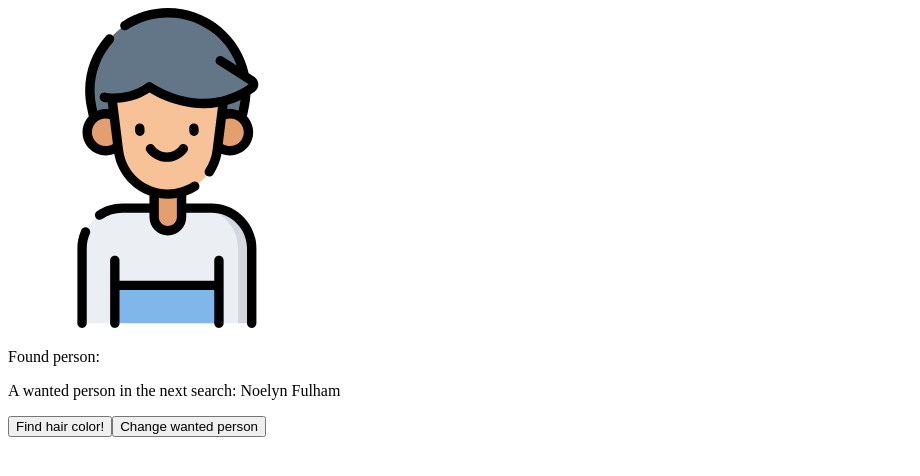
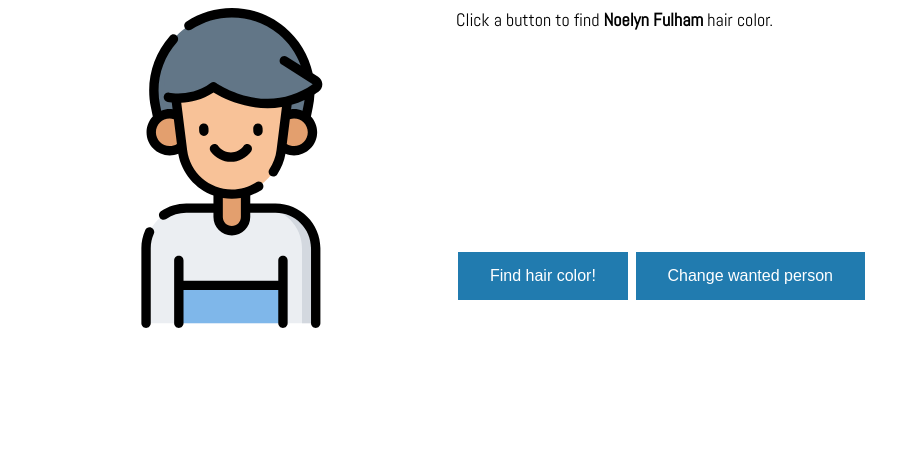
Before and after one commit to mariagieroba/js-algorithms, a plain HTML site: page binarySearch/index.html in a window 1280 px wide. Shown: the whole page, without its empty margins (0-920 px from the left). Drawn offline with Linux system fonts and the light colour scheme.

Commit message:
style added

```diff
--- a/binarySearch/binarysearch.js
+++ b/binarySearch/binarysearch.js
@@ -25,6 +25,7 @@ function getDataAndFindColorForPerson(jsonData, nextName) {
         namesAndHairColor = jsonData.sort((a, b) => (a.name > b.name) ? 1 : (b.name > a.name) ? -1 : 0);
     document.getElementById("person-found").innerHTML = nextName;
     result = findHairColor(nextName, namesAndHairColor);
+    document.getElementById("number-of-steps").innerHTML = "Found in " + result.numberOfSteps + " steps.";
     hair1.style.fill = result.hairColor;
     hair2.style.fill = result.hairColor;
 }
--- a/binarySearch/index.html
+++ b/binarySearch/index.html
@@ -4,10 +4,12 @@
     <meta charset="UTF-8">
     <title>Title</title>
     <script type="text/javascript" src="binarysearch.js"></script>
+    <link type="text/css" rel="stylesheet" href="style.css"/>
 </head>
 <body>
-
-<div><svg height="240pt" viewBox="-111 0 512 512" width="240pt" xmlns="http://www.w3.org/2000/svg">
+<div class="container">
+    <div class="person">
+        <svg height="240pt" viewBox="-111 0 512 512" width="240pt" xmlns="http://www.w3.org/2000/svg">
             <path d="m278.953125 504.5h-271.453125v-119.953125c0-35.542969 28.8125-64.359375 64.359375-64.359375h142.734375c35.542969 0 64.359375 28.816406 64.359375 64.359375zm0 0"
                   fill="#ebeef2"></path>
             <path d="m278.949219 384.550781v119.945313h-21.929688v-119.945313c0-35.542969-28.824219-64.363281-64.363281-64.363281h21.941406c35.539063 0 64.351563 28.820312 64.351563 64.363281zm0 0"
@@ -33,9 +35,15 @@
             <path d="m186.257812 184.949219c-4.140624.113281-7.40625 3.5625-7.292968 7.703125l.128906 4.683594c.109375 4.070312 3.445312 7.292968 7.492188 7.292968.066406 0 .136718 0 .207031-.003906 4.140625-.113281 7.40625-3.5625 7.292969-7.699219l-.128907-4.683593c-.113281-4.140626-3.554687-7.414063-7.699219-7.292969zm0 0"></path>
             <path d="m163.472656 220.765625c-4.695312 6.484375-12.265625 10.355469-20.246094 10.355469-7.984374 0-15.550781-3.871094-20.246093-10.355469-2.429688-3.355469-7.121094-4.105469-10.476563-1.675781-3.355468 2.429687-4.105468 7.121094-1.675781 10.472656 7.507813 10.371094 19.621094 16.558594 32.398437 16.558594 12.777344 0 24.886719-6.1875 32.394532-16.558594 2.429687-3.351562 1.679687-8.042969-1.675782-10.472656-3.355468-2.429688-8.042968-1.679688-10.472656 1.675781zm0 0"></path>
             <path d="m226.527344 396.53125c-4.144532 0-7.5 3.359375-7.5 7.5v32.289062h-151.601563v-32.289062c0-4.140625-3.359375-7.5-7.5-7.5s-7.5 3.359375-7.5 7.5v100.46875c0 4.140625 3.359375 7.5 7.5 7.5s7.5-3.359375 7.5-7.5v-53.179688h151.601563v53.179688c0 4.140625 3.355468 7.5 7.5 7.5 4.140625 0 7.5-3.359375 7.5-7.5v-100.46875c0-4.140625-3.359375-7.5-7.5-7.5zm0 0"></path>
-</svg></div>
-<div><p>Found person: <span id="person-found"></span></p></div>
-<div><p>A wanted person in the next search: <span id="person-to-find"></span></p></div>
-<div><button id="binary-search" type="button">Find hair color!</button><button id="change-person" type="button">Change wanted person</button></div>
+        </svg>
+    </div>
+    <div class="person-name"><span id="person-found"></span></div>
+    <div class="name-of-person-to-find">Click a button to find <span id="person-to-find"></span> hair color.</div>
+    <div id="number-of-steps"></div>
+    <div class="buttons">
+        <button id="binary-search" type="button">Find hair color!</button>
+        <button id="change-person" type="button">Change wanted person</button>
+    </div>
+</div>
 </body>
 </html>
--- /dev/null
+++ b/binarySearch/style.css
@@ -0,0 +1,54 @@
+@import url('https://fonts.googleapis.com/css?family=Abel&display=swap');
+.container {
+    width: 70vw;
+    display: grid;
+    grid-template-columns: [first-column] 1fr [second-column] 1fr;
+    grid-template-rows: repeat(5, 80px);
+    font-family: 'Abel', sans-serif;
+}
+
+.person,.person-name {
+    grid-column: 1;
+    text-align: center;
+}
+
+.person-name {
+    grid-row: 5;
+    font-weight: bold;
+    font-size: 20px;
+}
+
+.buttons, .name-of-person, .name-of-person-to-find {
+    grid-column: 2;
+}
+
+.name-of-person-to-find {
+    grid-row: 1;
+    font-size: 18px;
+}
+
+.buttons {
+    grid-row: 4;
+}
+
+#person-to-find {
+    font-weight: bold;
+}
+#number-of-steps {
+    grid-column: 2;
+    grid-row: 2;
+    font-size: 20px;
+}
+
+button {
+    background-color: #217baf;
+    border: none;
+    color: white;
+    padding: 15px 32px;
+    text-align: center;
+    text-decoration: none;
+    display: inline-block;
+    font-size: 16px;
+    margin: 4px 2px;
+    cursor: pointer;
+}
```
Lines whose indentation alone changed are shown as unchanged.
